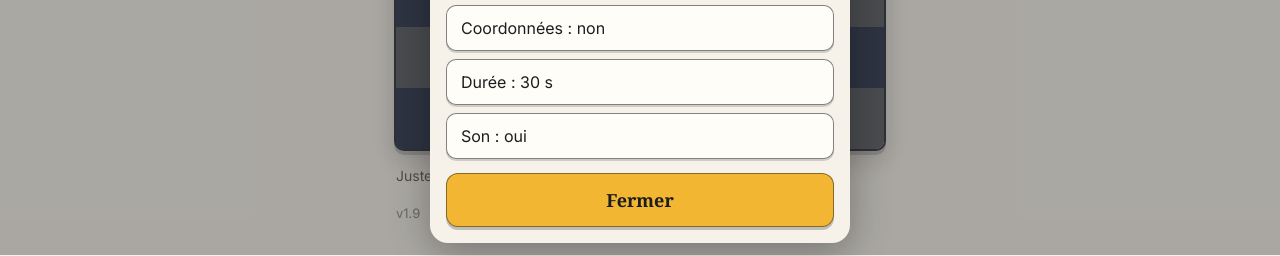
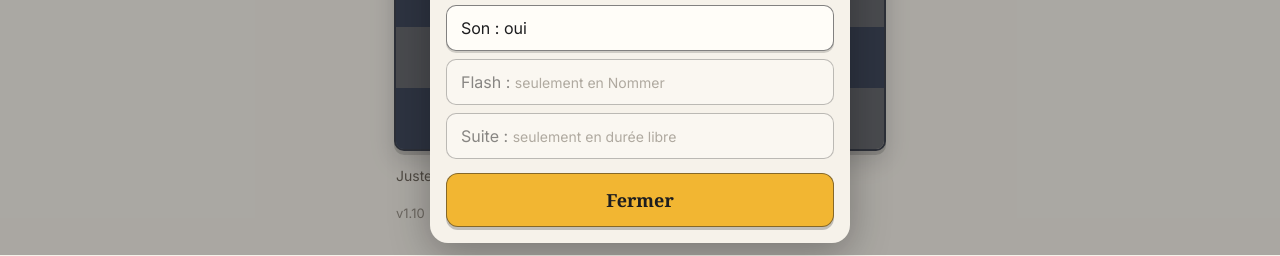
Before and after one commit to Andre-PierreB/drill-cases, a plain HTML site: page index.html in a window 1280 px wide. Both pictures are taken after a click on the button 864 px from the left and 32 px from the top of the page. Shown: the part 545-801 px from the top of the page. Drawn offline with Linux system fonts and the light colour scheme.

Commit message:
v1.10 : réglages toujours à leur place, grisés quand ils ne s'appliquent pas
Co-Authored-By: Claude Opus 5.5 <noreply@anthropic.com>
Claude-Session: https://claude.ai/code/session_018qagNRyw6nrxNhPYXS58hh

```diff
--- a/index.html
+++ b/index.html
@@ -93,6 +93,7 @@ main{padding-top:16px}
 #panel .opts{display:grid;gap:8px;margin:0 0 14px}
 #panel .opts button{width:100%;text-align:left;padding:12px 14px;font-size:16px}
 #panel .go{width:100%}
+#panel .opts button:disabled{opacity:.5;box-shadow:none;cursor:default}#panel .opts small{color:var(--mut);font-size:14px}
 @media (prefers-reduced-motion:no-preference){#panel .sheet{animation:up .22s ease-out}}@keyframes up{from{transform:translateY(30px);opacity:0}}
 .ver{margin:18px 2px 0;font-size:13px;color:var(--mut);opacity:.7}
 /* étude : colonne et rangée de la bonne case */
@@ -128,12 +129,12 @@ main{padding-top:16px}
   <button id="oCoord">Coordonnées : non</button>
   <button id="oDur">Durée : 30 s</button>
   <button id="oSnd">Son : oui</button>
-  <button id="oFlash" hidden>Flash : non</button>
-  <button id="oAuto" hidden>Suite : rapide</button>
+  <button id="oFlash">Flash : non</button>
+  <button id="oAuto">Suite : rapide</button>
 </div><button class="go" id="close">Fermer</button></div></div>
 <p class="hint" id="hint"></p>
 <!-- Version : +0.1 à chaque mise à jour poussée sur GitHub -->
-<p class="ver">v1.9</p>
+<p class="ver">v1.10</p>
 <label class="ios" id="hap"><input type="checkbox" switch></label>
 </main>
 <script>
@@ -270,8 +271,10 @@ function idle(){
   $('oCoord').textContent='Coordonnées : '+(S.coord?'oui':'non');
   $('oDur').textContent='Durée : '+(S.dur?S.dur+' s':'libre');
   $('oSnd').textContent='Son : '+(S.snd?'oui':'non');
-  $('oFlash').textContent='Flash : '+(S.flash?'oui':'non');$('oFlash').hidden=S.mode!=='name';
-  $('oAuto').textContent='Suite : '+{r:'rapide',l:'lente',t:'au toucher'}[S.auto];$('oAuto').hidden=!!S.dur||S.mode==='color';
+  const fOk=S.mode==='name';$('oFlash').disabled=!fOk;
+  $('oFlash').innerHTML='Flash : '+(fOk?(S.flash?'oui':'non'):'<small>seulement en Nommer</small>');
+  const aOk=!S.dur&&S.mode!=='color';$('oAuto').disabled=!aOk;
+  $('oAuto').innerHTML='Suite : '+(aOk?{r:'rapide',l:'lente',t:'au toucher'}[S.auto]:'<small>'+(S.dur?'seulement en durée libre':'pas en Couleur')+'</small>');
   draw();
 }
 $('go').addEventListener('click',start);
```
